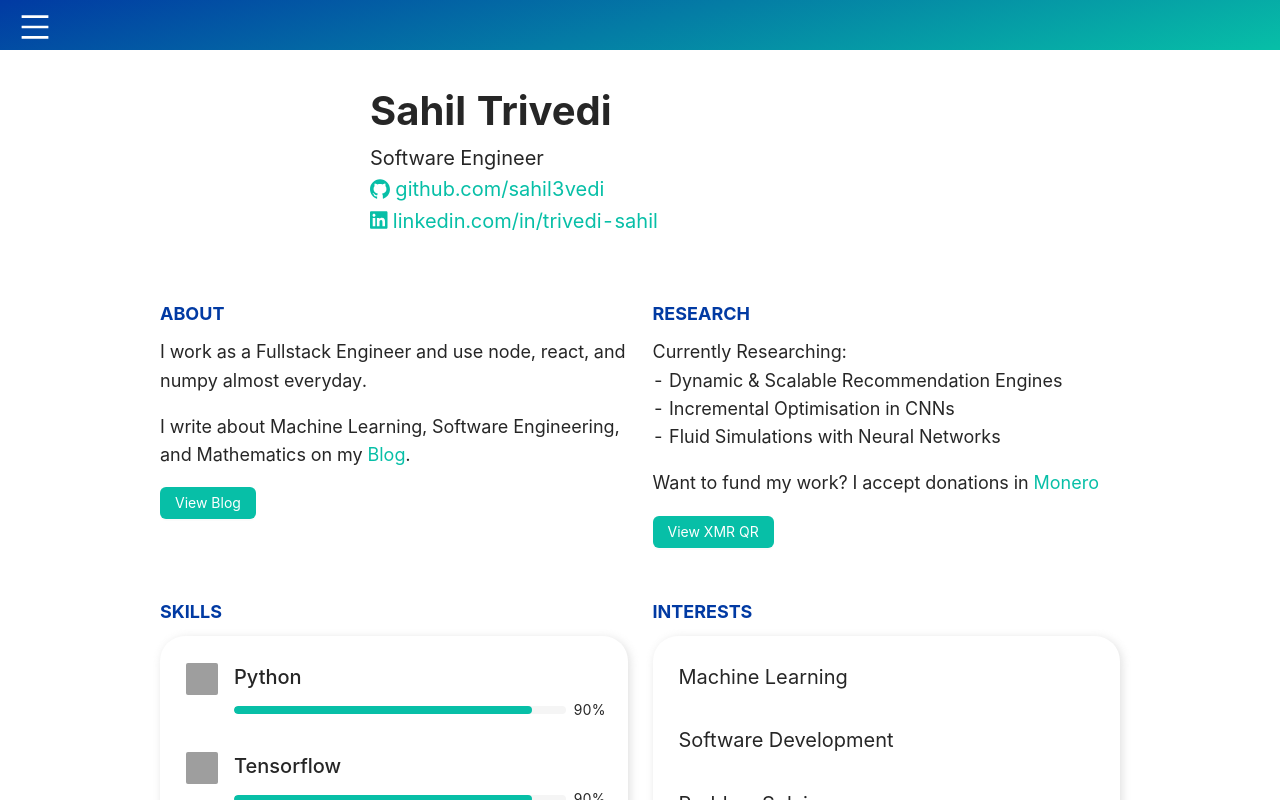
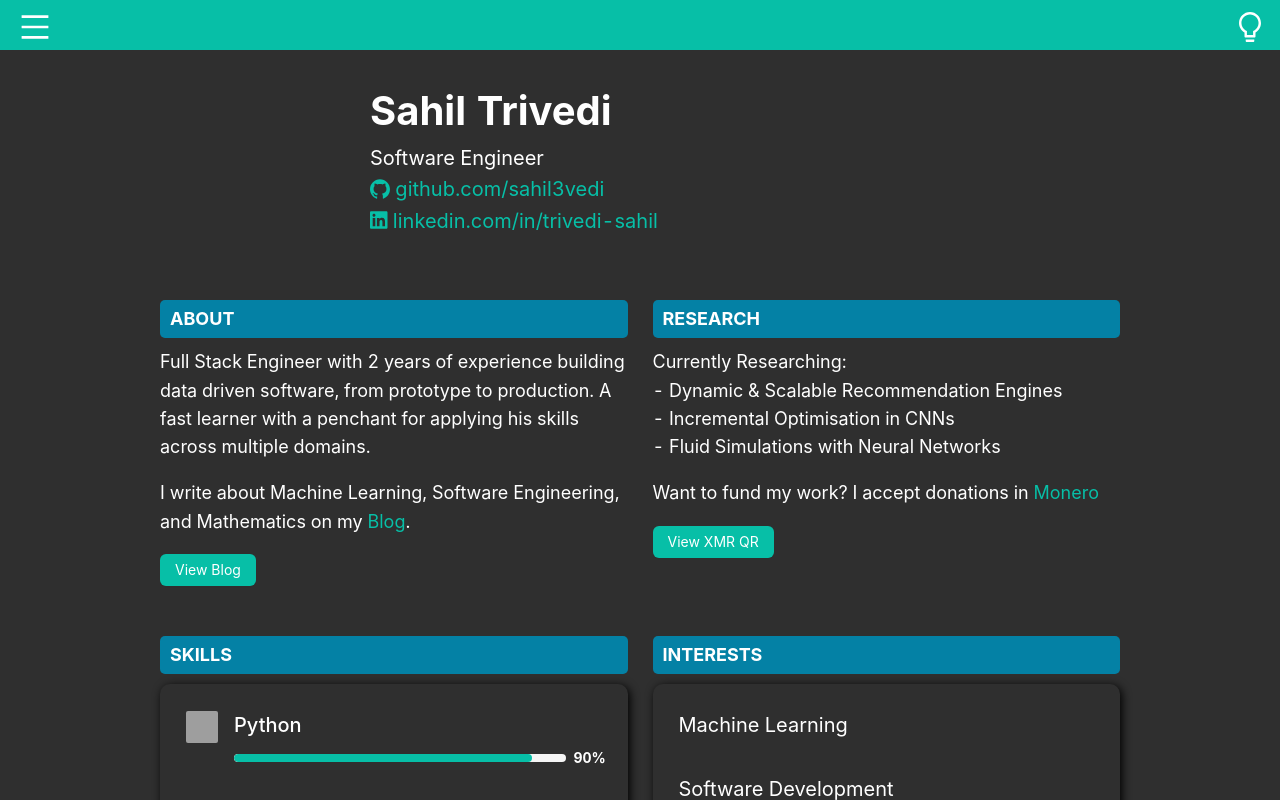
Before and after one commit to sahil3Vedi/personal-website, a Next.js app: page / in a window 1280 px wide. Shown: the top 800 px of the page. Built offline with nearby package versions, Linux system fonts and the light colour scheme; grey boxes are pictures that could not be loaded.

Commit message:
added dark mode

```diff
--- a/articles/articles.content.json
+++ b/articles/articles.content.json
@@ -1,7 +1,7 @@
 
 {
     "articles":[
-        {
+		{
             "title": "The Math inside Neural Networks",
             "description": "Neural Networks are universal function approximators - but how exactly? We look at the math that makes them work.",
             "img": "https://victorzhou.com/media/nn-series/network.svg",
@@ -11,7 +11,7 @@
             "elements": [
                 {
                     "type": "text",
-                    "content": "This article is intended for those who have an undergraduate level understanding of linear algebra, and calculus, as well as some introductory knowledge of vanilla neural neworks. I've tried my best to keep things simple without turning this into an 'Introduction to Neural Networks' article."
+                    "content": "This article is intended for those who have an undergraduate level understanding of linear algebra, calculus, as well as some introductory knowledge of vanilla neural neworks. I've tried my best to keep things simple without turning this into an 'Introduction to Neural Networks' article."
                 },
                 {
                     "type": "heading",
--- a/components/navbar.tsx
+++ b/components/navbar.tsx
@@ -3,23 +3,41 @@ import { MenuOutlined } from '@ant-design/icons'
 import { useState } from 'react'
 import HomeStyles from '../css/home.module.css'
 import Link from 'next/link'
+import { useDarkModeContext } from '../context/darkMode'
+import { BulbOutlined, BulbFilled } from  '@ant-design/icons'
 
 const Navbar = () => {
 
     const [menuVisible, setMenuVisible] = useState(false)
+    const { darkMode, toggleDarkMode }: any = useDarkModeContext()
 
 
     return (
         <div>
             <Affix offsetTop={0}>
                 <div className={HomeStyles.coverPicture}>
-                    <p><MenuOutlined style={{cursor:"pointer"}} onClick={()=>setMenuVisible(true)}/></p>
+                    <div>
+                        <p><MenuOutlined style={{ cursor: "pointer" }} onClick={() => setMenuVisible(true)} /></p>
+                    </div>
+                    <div>
+                    </div>
+                    <div>
+                        <p>
+                            {
+                                darkMode ?
+                                    <BulbOutlined style={{ cursor: "pointer" }} onClick={() => toggleDarkMode()} />
+                                    :
+                                    <BulbFilled style={{ cursor: "pointer" }} onClick={() => toggleDarkMode()} />
+                            }
+                        </p>
+                    </div>
                 </div>
             </Affix>
+            <div className={darkMode ? "dark" : null}>
                 <Drawer
                     placement="left"
                     closable={false}
-                onClose={()=>setMenuVisible(false)}
+                    onClose={() => setMenuVisible(false)}
                     visible={menuVisible}
                 >
                     <Link href="/"><p className="drawer_option">Home</p></Link>
@@ -27,6 +45,7 @@ const Navbar = () => {
                     <Link href="/blog"><p className="drawer_option">Blog</p></Link>
                 </Drawer>
             </div>
+        </div>
     )
 }
 
--- /dev/null
+++ b/context/darkMode.tsx
@@ -0,0 +1,30 @@
+import { createContext, useContext, useState, useMemo } from 'react'
+
+// Creating a React Context
+const DarkModeContext = createContext({})
+
+// Creating a Wrapper for that Context
+
+export function DarkModeWrapper({ children }: any) {
+    const [darkMode, setDarkMode] = useState(true) // because the app is not initially in dark mode
+
+    const toggleDarkMode = () => {
+        setDarkMode(v => !v)
+    }
+
+    const values = useMemo(
+        () => ({ darkMode, toggleDarkMode }),
+        [darkMode]
+    );
+
+    return (
+        <DarkModeContext.Provider value={values}>
+            {children}
+        </DarkModeContext.Provider>
+    );
+}
+
+// Function to use the Context
+export function useDarkModeContext() {
+    return useContext(DarkModeContext);
+}
--- a/css/antoverride.css
+++ b/css/antoverride.css
@@ -27,7 +27,7 @@
 }
 
 .ant-card-head-title{
-    color: rgb(1, 58, 163);
+    color: #0481a5;
     font-weight: bold;
     width: 100%;
     padding: 10px 25px;
@@ -36,7 +36,7 @@
 
 .ant-card:hover .ant-card-head-title{
     color: white;
-    background: linear-gradient(166deg, rgb(1, 58, 163) 0% ,rgb(7,191,167) 100%);
+    background: #0481a5; ;
 }
 
 .ant-card-head{
@@ -87,3 +87,39 @@
 .ant-drawer-body{
     padding: 0px;
 }
+
+.dark .ant-list-split .ant-list-item {
+    color: white;
+}
+
+.dark .ant-list-item-meta-title{
+    color: white;
+}
+
+.dark .ant-progress-text{
+    color: white;
+    font-weight: bold;
+}
+
+.dark .ant-list-bordered {
+    border: 0px solid #000;
+    border-radius: 10px;
+    box-shadow: 2px 2px 10px #000;
+}
+
+.dark > .ant-drawer > .ant-drawer-body{
+    color: white !important;
+    background-color: #2f2f2f !important;
+}
+
+.dark .ant-card{
+    border: 0px solid #000;
+    border-radius: 10px;
+    box-shadow: 2px 2px 10px #000;
+    background-color: #2f2f2f;
+    color: white;
+}
+
+.dark .ant-card-head-title{
+    color: white;
+}
--- a/css/blog.module.css
+++ b/css/blog.module.css
@@ -17,6 +17,7 @@
     margin-bottom: 10px;
     margin-top: 10px;
     font-weight: bold;
+    line-height: 45px;
 }
 
 .text{
--- a/css/global.css
+++ b/css/global.css
@@ -4,12 +4,38 @@
     max-width: 1000px;
     margin-left: 50%;
     transform: translateX(-50%);
+    min-height: 100vh;
+}
+
+.dark{
+    background-color: #2f2f2f;
+    color: white;
+}
+
+.sectionHeader{
+    font-weight: bold;
+    font-size: 18px;
+    margin-top: 40px;
+    margin-bottom: 10px;
+    text-transform: uppercase;
+    color: white;
+    background-color: #0481a5;
+    padding: 5px 10px;
+    border-radius: 5px;
+}
+
+.dark .sectionHeader{
+    color: white;
 }
 
 .pageHeader{
     font-size: 40px;
     margin-bottom: 0px;
     font-weight: bold;
+}
+
+.dark .pageHeader{
+    color: white;
 }
 
 .pageHeaderAlt{
--- a/css/home.module.css
+++ b/css/home.module.css
@@ -1,17 +1,11 @@
-.sectionHeader{
-    font-weight: bold;
-    font-size: 18px;
-    margin-top: 40px;
-    margin-bottom: 10px;
-    text-transform: uppercase;
-    color: rgb(1, 58, 163);
-}
-
 .coverPicture{
     height: 50px;
-    background: linear-gradient(166deg, rgb(1, 58, 163) 0% ,rgb(7,191,167) 100%);
+    background-color: rgb(7,191,167);
     padding-left: 10px;
+    padding-right: 15px;
     padding-top: 2px;
+    display: grid;
+    grid-template-columns: auto 1fr auto;
 }
 
 .coverPicture p{
--- a/pages/_app.tsx
+++ b/pages/_app.tsx
@@ -1,13 +1,19 @@
-// NEXT
+// NEXT imports
 import { AppProps } from 'next/app'
 import { useEffect } from 'react-gtm-module'
-// CSS
+// CONTEXT imports
+import { DarkModeWrapper } from '../context/darkMode'
+// CSS imports
 import 'antd/dist/antd.css'
 import '../css/antoverride.css'
 import '../css/global.css'
 
 function MyApp({ Component, pageProps }: AppProps) {
-    return (<Component {...pageProps}/>)
+    return (
+        <DarkModeWrapper>
+            <Component {...pageProps} />
+        </DarkModeWrapper>
+    )
 }
 
 export default MyApp
--- a/pages/blog/index.tsx
+++ b/pages/blog/index.tsx
@@ -6,6 +6,7 @@ import BlogStyles from '../../css/blog.module.css'
 import articles from '../../articles/articles.content.json'
 import Link from 'next/link'
 import { useEffect } from 'react'
+import { useDarkModeContext } from '../../context/darkMode'
 
 const BlogPage = () => {
 
@@ -13,8 +14,10 @@ const BlogPage = () => {
         TagManager.initialize({ gtmId: 'GTM-5W2CRT3' })
     }, [])
 
+    const { darkMode }: any = useDarkModeContext()
+
     return(
-        <div>
+        <div className={darkMode ? "dark" : null}>
             <Head>
                 <title>Blog - Sahil Trivedi</title>
                 <meta name="viewport" content="initial-scale=1.0, width=device-width" />
--- a/pages/index.tsx
+++ b/pages/index.tsx
@@ -1,4 +1,5 @@
 import { useState, useEffect } from 'react'
+import { useDarkModeContext } from '../context/darkMode'
 import Head from 'next/head'
 import Link from 'next/link'
 import TagManager from 'react-gtm-module'
@@ -26,7 +27,8 @@ const interests = [
     'Blockchain',
 	'Software Testing',
     'Cybersecurity',
-    'Systems Engineering'
+    'Systems Engineering',
+    'Music'
 ]
 
 const skills = [
@@ -41,6 +43,8 @@ const skills = [
 ]
 
 const IndexPage = () => {
+
+    const { darkMode }: any = useDarkModeContext()
 
     const [xmrmodal, setXmrModal] = useState(false)
     const [loading, setLoading] = useState(true)
@@ -63,14 +67,14 @@ const IndexPage = () => {
                 <Spin indicator={<LoadingOutlined style={{ fontSize: 50, color:"#aff1da" }} spin />}/>
             </div>
             :
-            <div>
+            <div className={darkMode ? "dark" : "null"}>
 			  <Head>
         			<title>Sahil Trivedi</title>
         		    <meta name="viewport" content="initial-scale=1.0, width=device-width" />
       	      </Head>
               <Navbar/>
               {xmrModal}
-              <div className="pageWrapper">
+                <div className={darkMode ? "dark pageWrapper" : "pageWrapper"}>
                   <div className={HomeStyles.profileHeader}>
                         <div className={HomeStyles.displayPicture}><Avatar size={180} src={profileImage}/></div>
                         <div>
@@ -82,15 +86,15 @@ const IndexPage = () => {
                   </div>
                   <div className={HomeStyles.displayInfo}>
                   	<div>
-                    	<p className={HomeStyles.sectionHeader}>About</p>
+                    	<p className="sectionHeader">About</p>
                     	<div className="wordWrap">
-                      		<p className={HomeStyles.about}>I work as a Fullstack Engineer and use node, react, and numpy almost everyday.</p>
+                      		<p className={HomeStyles.about}>Full Stack Engineer with 2 years of experience building data driven software, from prototype to production. A fast learner with a penchant for applying his skills across multiple domains.</p>
                             <p className={HomeStyles.about}>I write about Machine Learning, Software Engineering, and Mathematics on my <Link href="/blog"><span style={{ color: "rgb(7,191,167)", cursor: "pointer" }}>Blog</span></Link>.</p>
                             <Link href="/blog"><Button className="btnMonero">View Blog</Button></Link>
                     	</div>
                     </div>
                     <div>
-						<p className={HomeStyles.sectionHeader}>Research</p>
+                        <p className="sectionHeader">Research</p>
 						<div className="wordWrap">
 					  		<p className={HomeStyles.about}>Currently Researching:<br/>- Dynamic & Scalable Recommendation Engines<br/>- Incremental Optimisation in CNNs<br/>- Fluid Simulations with Neural Networks</p>
                             <p className={HomeStyles.about}>Want to fund my work? I accept donations in <span style={{ color: "rgb(7,191,167)", cursor: "pointer" }} onClick={() => window.open('https://en.wikipedia.org/wiki/Monero', '_blank')}>Monero</span></p>
@@ -100,13 +104,13 @@ const IndexPage = () => {
                   </div>
                   <div className={HomeStyles.displayInfo}>
                       <div>
-                          <p className={HomeStyles.sectionHeader}>Skills</p>
+                          <p className="sectionHeader">Skills</p>
                           <List size="large" bordered dataSource={skills} renderItem={(item) => (
                               <List.Item><List.Item.Meta avatar={<Avatar shape="square" src={item.src} />} title={item.title} description={<Progress percent={item.progress}/>}/></List.Item>
                           )}/>
                       </div>
                       <div>
-                          <p className={HomeStyles.sectionHeader}>Interests</p>
+                          <p className="sectionHeader">Interests</p>
                           <List size="large" bordered dataSource={interests} renderItem={item => <List.Item>{item}</List.Item>}/>
                         </div>
                   </div>
--- a/pages/projects.tsx
+++ b/pages/projects.tsx
@@ -5,6 +5,7 @@ import { useState, useEffect } from 'react'
 import Head from 'next/head'
 import TagManager from 'react-gtm-module'
 import Navbar from '../components/navbar'
+import { useDarkModeContext } from '../context/darkMode'
 
 // Qrips
 const qrgal5 = require('../public/static/Qrips/Scr5.png')
@@ -75,6 +76,7 @@ const ProjectsPage = () => {
 
     const [gallery, setGallery] = useState([])
     const [galleryModal, setGalleryModal] = useState(false)
+    const { darkMode }: any = useDarkModeContext()
 
     useEffect(() => {
         TagManager.initialize({ gtmId: 'GTM-5W2CRT3' })
@@ -96,7 +98,7 @@ const ProjectsPage = () => {
 
 
     return (
-        <div>
+        <div className={darkMode ? "dark" : null}>
             <Head>
                 <title>Sahil Trivedi's Projects</title>
                 <meta name="viewport" content="initial-scale=1.0, width=device-width" />
```
Also changed, not shown: pages/blog/[title].tsx (+8 -2 lines). Lines whose indentation alone changed are shown as unchanged.
